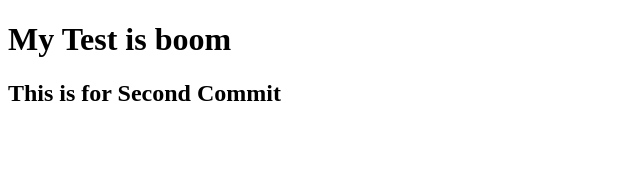
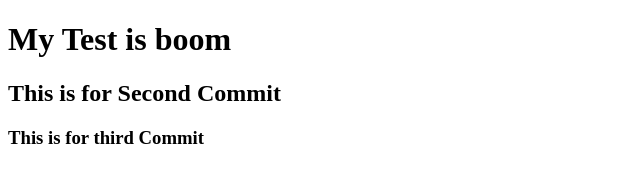
Before and after one commit to paahaad/Angular-Learning-FSW, a plain HTML site: page 1.html in a window 1280 px wide. Shown: the whole page, without its empty margins (0-640 px from the left). Drawn offline with Linux system fonts and the light colour scheme.

Commit message:
Third Commit

```diff
--- a/1.html
+++ b/1.html
@@ -9,5 +9,6 @@
 <body>
     <H1>My Test is boom</H1>
     <H2>This is for Second Commit</H2>
+    <h3>This is for third Commit</h3>
 </body>
 </html>
```
